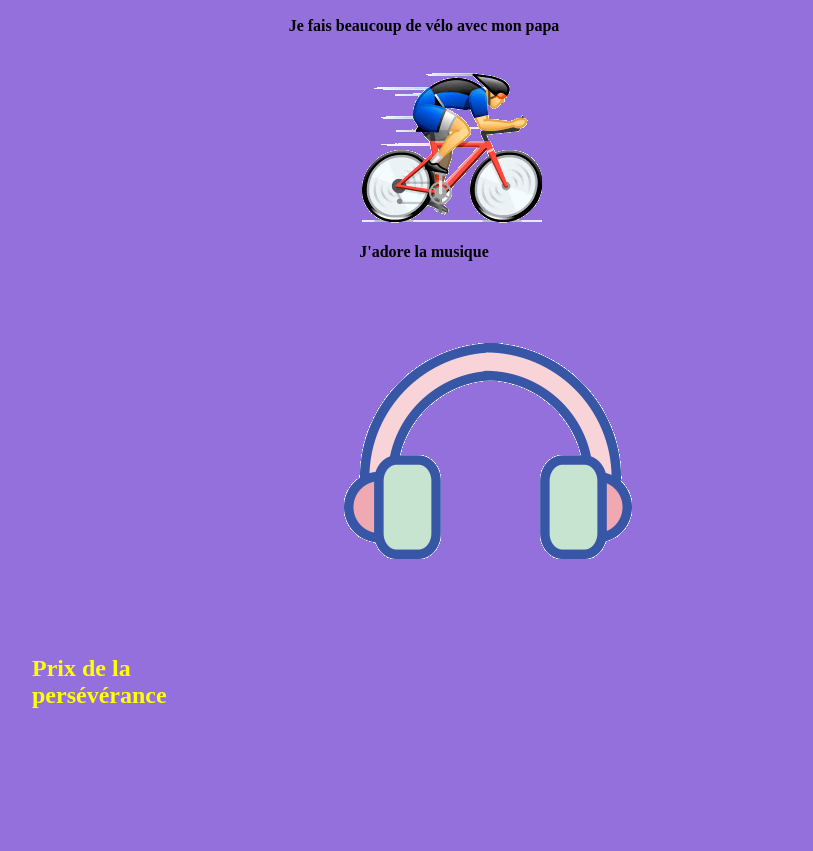
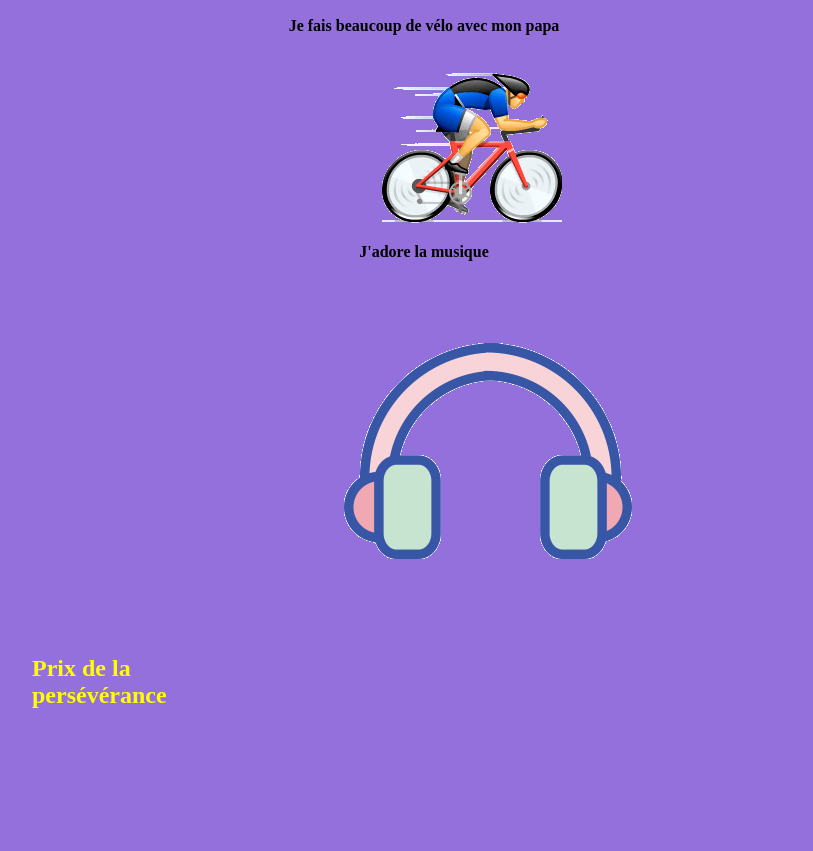
Before and after one commit to Justine0611/Portfolio, a plain HTML site: page index.html in a window 1280 px wide. Shown: the part 1281-2132 px from the top of the page, without its empty margins (216-1029 px from the left). Drawn offline with Linux system fonts and the light colour scheme.

Commit message:
Update style.css

```diff
--- a/style.css
+++ b/style.css
@@ -83,7 +83,7 @@ body{
 	text-align:center;
 }
 .v{
-	margin-left:570px;
+	margin-left:590px;
 }
 .musique{
 	text-align:center;
```
